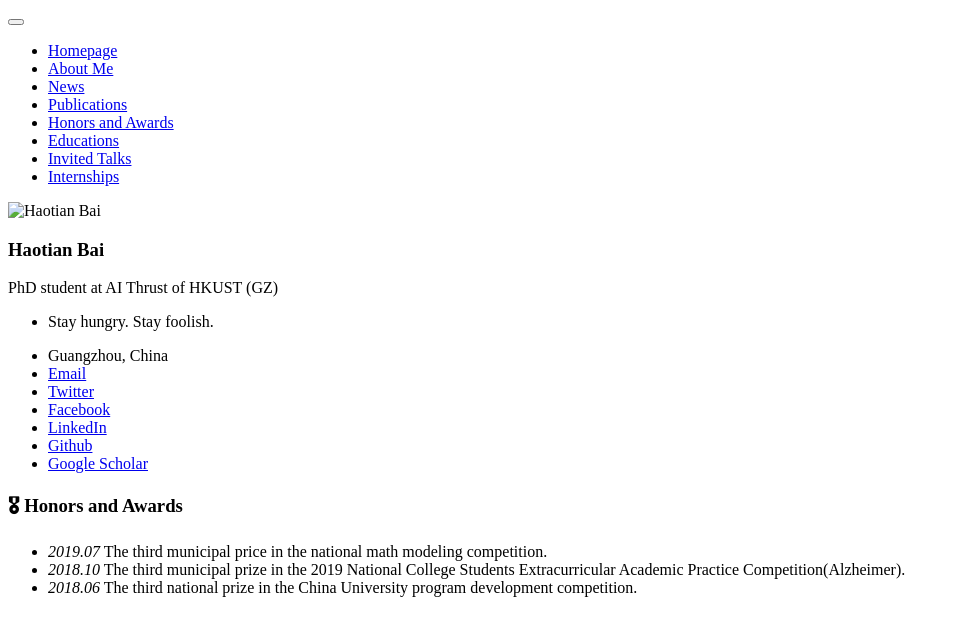
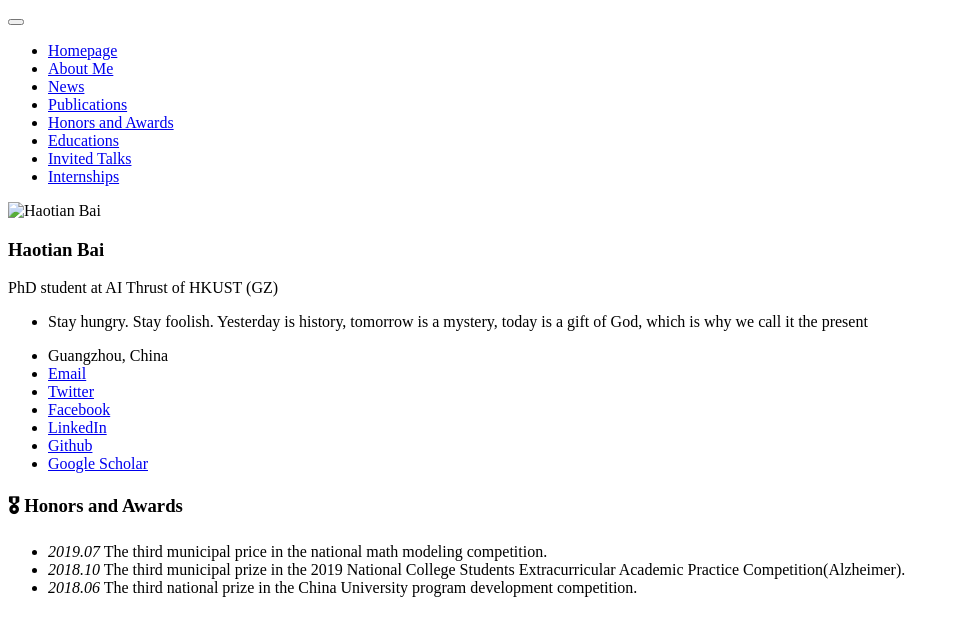
Before and after one commit to hbai98/hbai98.github.io, a Jekyll site: the page built from _pages/includes/honers.md, in a window 1280 px wide. Shown: the top 636 px of the page, without its empty margins (0-960 px from the left). Built offline with Jekyll 4.4.1, drawn with Linux system fonts in a browser that asks for light colours; our own code applies the rules of GitHub Pages for plain Markdown files.

Commit message:
description add.

```diff
--- a/_config.yml
+++ b/_config.yml
@@ -7,7 +7,7 @@
 
 # Site Settings
 title                    : "Haotian Bai（白皓天）"
-description              : "Stay hungry. Stay foolish."
+description              : "Stay hungry. Stay foolish. Yesterday is history, tomorrow is a mystery, today is a gift of God, which is why we call it the present"
 repository               : "hbai98/haotianbai.github.io"
 google_scholar_stats_use_cdn : true
 
```
